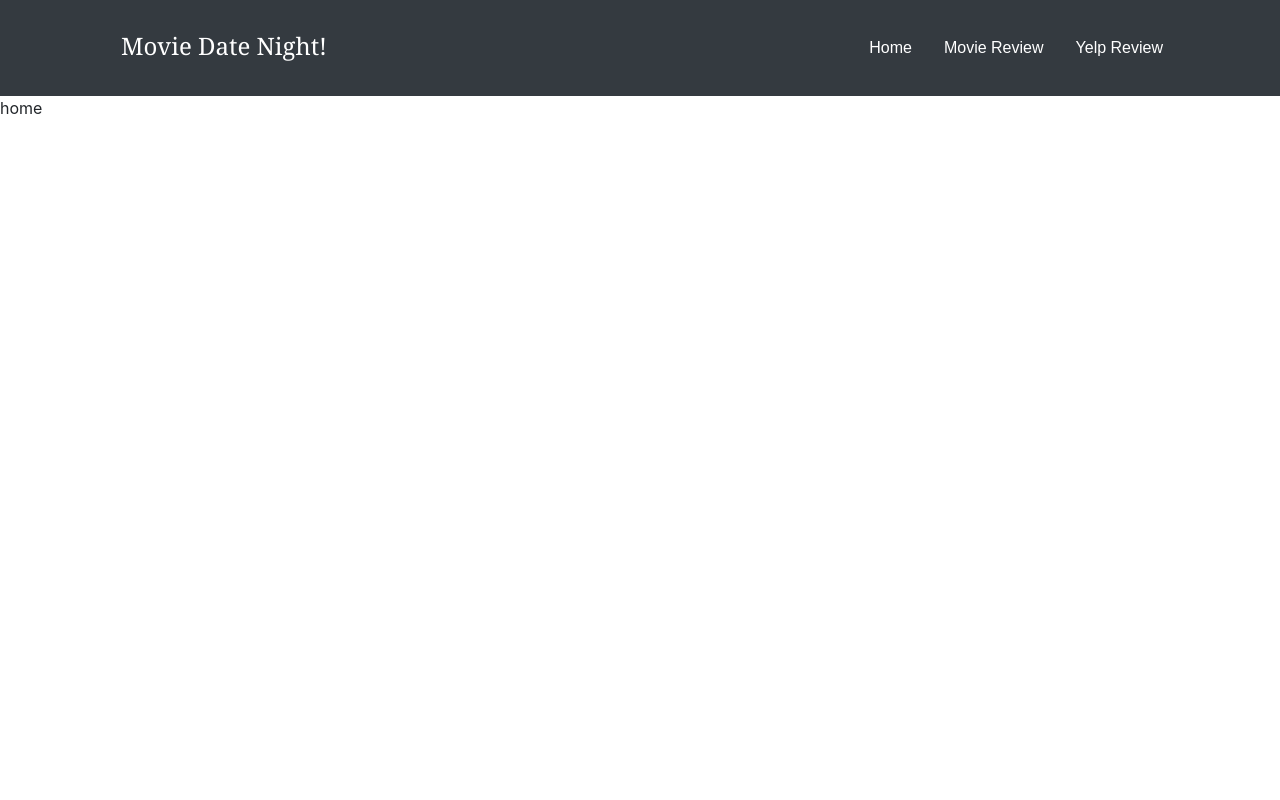
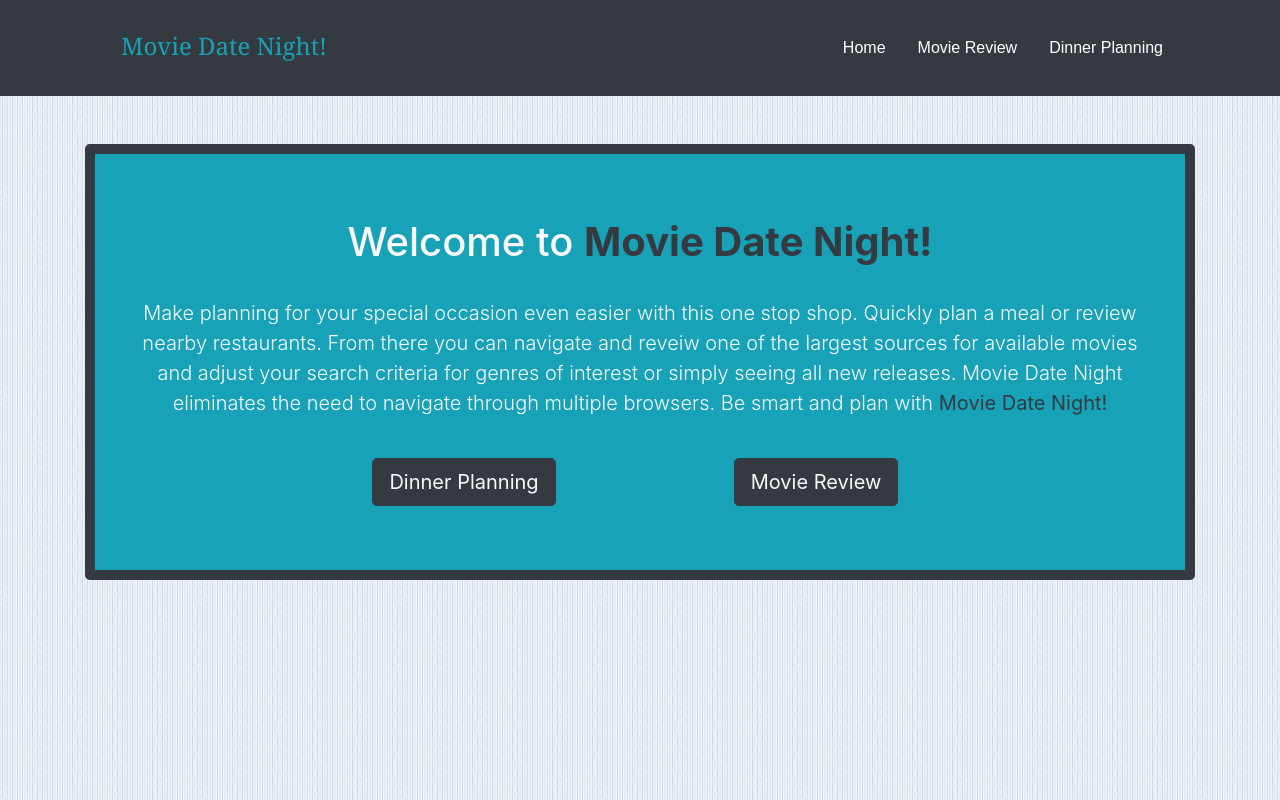
Before and after one commit to JoePappano/BrewReview, a plain HTML site: page home-page.html in a window 1280 px wide. Drawn offline with nearby package versions, Linux system fonts and the light colour scheme.

Commit message:
added buttons and links inner web pages. added styling to all aspects of the home page and content / theme of project

```diff
--- a/assets/css/home.css
+++ b/assets/css/home.css
@@ -1,5 +1,4 @@
 .h1 {
-    /* background-color: #4aaaa5; */
     padding: 20px;
     margin-bottom: 0;
     font-family: Georgia, 'Times New Roman', Times, serif;
@@ -8,11 +7,15 @@
 .nav-link {
     color: white;
     font-family: Arial, 'Helvetica Neue', Helvetica, sans-serif;
-    /* border-right: solid #dddddd .1em; */
+
 }
-.header {
-    /* border-bottom: solid #ccc 2px; */
+body {
+    background-image:url(../images/blu_stripes.png);
 }
-.b {
-    border-right: none;
+.movie-text {
+    color: #343a40;
 }
+.border {
+    border-style: thick;
+    border-width: 10px !important;
+}
--- a/home-page.html
+++ b/home-page.html
@@ -18,7 +18,7 @@
     <header class="header navbar-dark bg-dark">
         <div class="container navbar-dark">
             <nav class="navbar navbar-expand-lg navbar-dark bg-dark">
-                <span class="navbar-brand text-black mb-1 h1">Movie Date Night!</span>
+                <a class="navbar-brand text-info mb-1 h1" href="home-page.html">Movie Date Night!</a>
                 <button class="navbar-toggler" type="button" data-toggle="collapse" data-target="#navbarSupportedContent" aria-controls="navbarSupportedContent"
                     aria-expanded="false" aria-label="Toggle navigation">
                     <span class="navbar-toggler-icon"></span>
@@ -32,14 +32,37 @@
                             <a class="nav-link" href="movieIndex.html">Movie Review</a>
                         </li>
                         <li class="nav-item">
-                            <a class="nav-link b" href="yelp.html">Yelp Review</a>
+                            <a class="nav-link b" href="yelp.html">Dinner Planning</a>
                         </li>
                     </ul>
                 </div>
             </nav>
         </div>
     </header>
-<p>home</p>
+    <br>
+    <br>
+    <div class="container">
+        <div class="jumbotron bg-info border border-dark">
+            <div class="row">
+                <div class="col-md-12">
+                    <div class="page-title text-light text-center text-wrap">
+                        <h1>Welcome to <strong class="movie-text">Movie Date Night!</strong></h1>
+                        <br>
+                        <p class="lead">Make planning for your special occasion even easier with this one stop shop. Quickly plan a meal or review nearby restaurants. From there you can navigate and reveiw one of the largest sources for available movies and adjust your search criteria for genres of interest or simply seeing all new releases. Movie Date Night eliminates the need to navigate through multiple browsers. Be smart and plan with <strong class="movie-text">Movie Date Night!</strong></p>
+                    </div>
+                </div>
+            </div>
+            <div class="row justify-content-center">
+                <div class="col-md-4 text-center">
+                    <a class="btn btn-dark bg-dark btn-lg text-light din-btn mt-4 btn-link" href="yelp.html" role="button">Dinner Planning</a>
+                </div>
+
+                <div class="col-md-4 text-center">
+                    <a class="btn btn-dark bg-dark btn-lg text-light mov-btn mt-4 btn-link" href="movieIndex.html" role="button">Movie Review</a>
+                </div>
+            </div>
+        </div>
+    </div>
 
 
     <script src="assets/javascript/yelp.js"></script>
```
Also changed, not shown: assets/Images/blu_stripes.png (added), assets/Images/blu_stripes_@2X.png (added).
